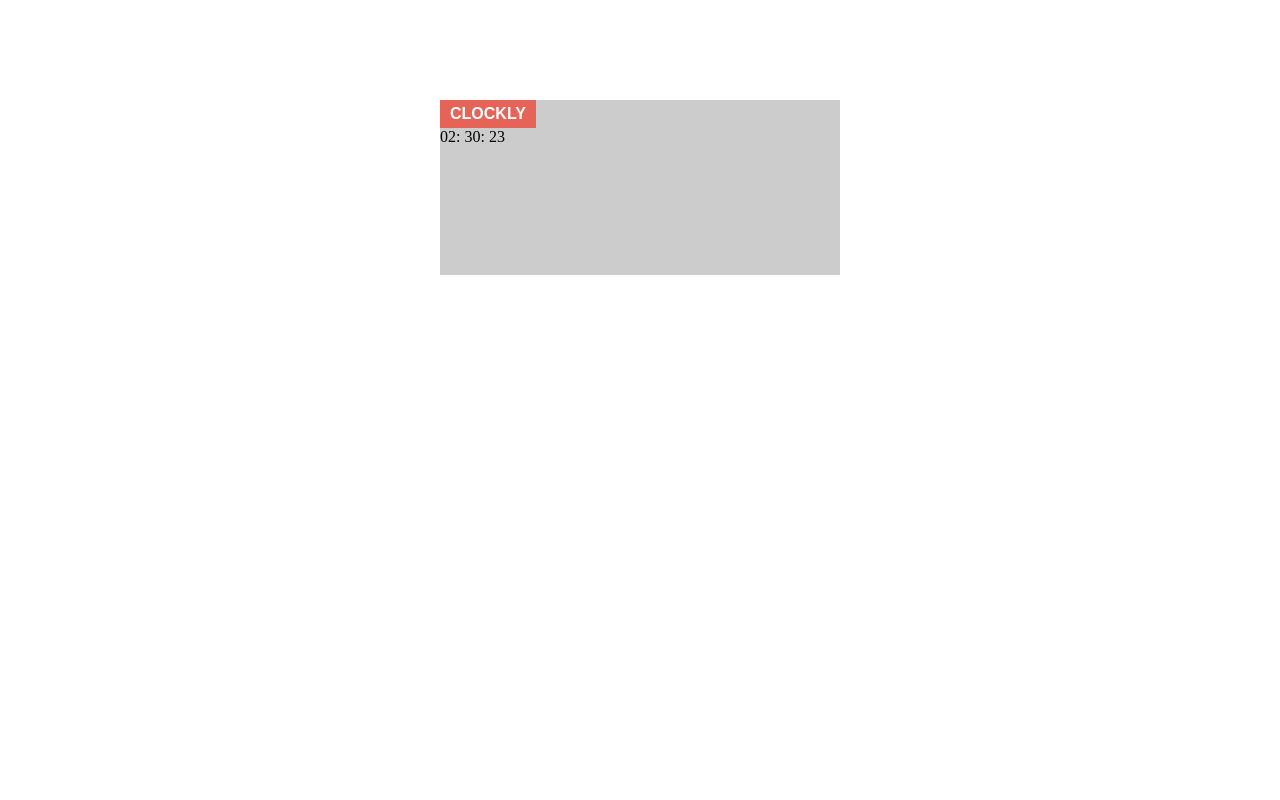
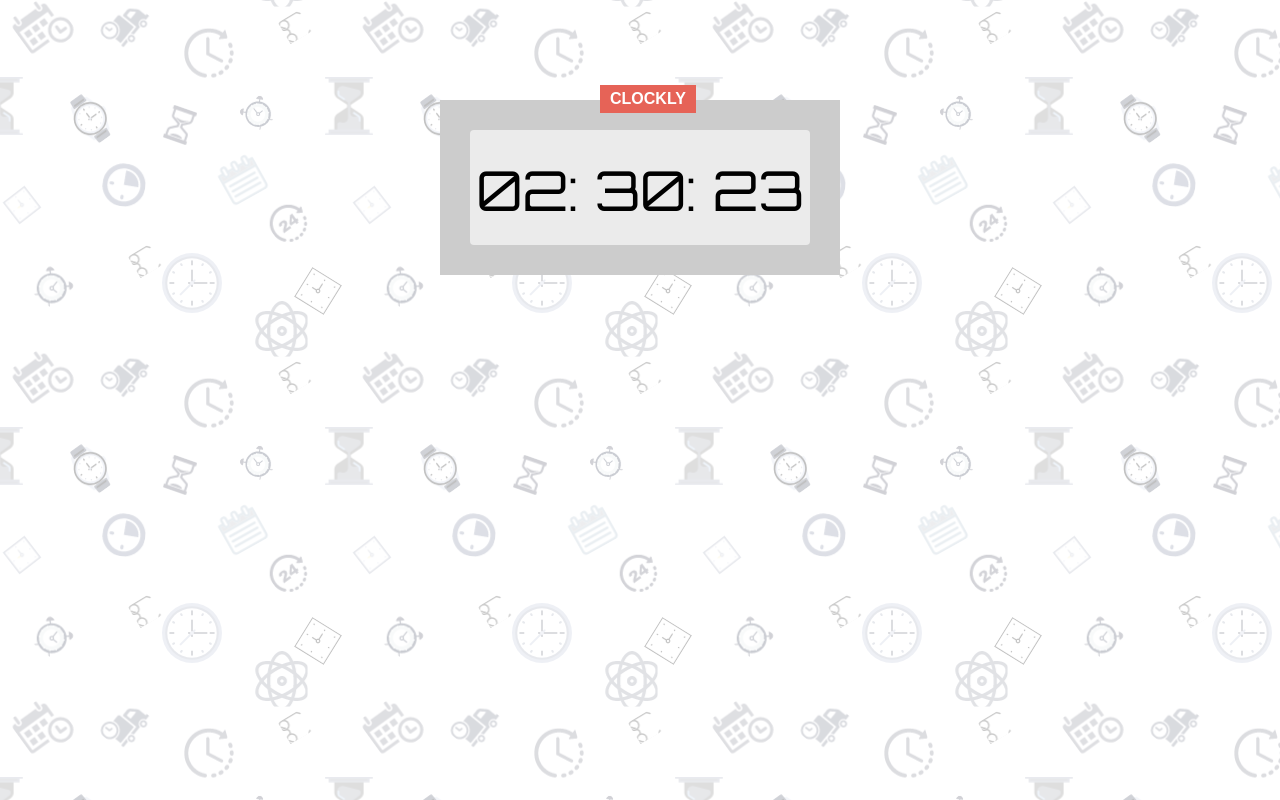
Before and after one commit to wzelichowski/digital-clock, a plain HTML site: page index.html in a window 1280 px wide. Drawn offline with Linux system fonts and the light colour scheme.

Commit message:
Added background and finished visual side

```diff
--- a/styles.css
+++ b/styles.css
@@ -1,3 +1,5 @@
+@import url('https://fonts.googleapis.com/css?family=Orbitron');
+
 * {
   padding: 0;
   margin: 0;
@@ -5,7 +7,7 @@
 }
 
 body {
-  background-color: white;
+  background: url('clock-pattern.png');
 }
 
 .main {
@@ -13,6 +15,8 @@ body {
   width: 400px;
   height: 175px;
   margin: 100px auto;
+  position: relative;
+  padding: 30px;
 }
 
 .badge {
@@ -22,4 +26,17 @@ body {
   padding: 5px 10px;
   font-family: sans-serif;
   font-weight: bold;
+  position: absolute;
+  top: -15px;
+  left: 40%;
 }
+
+.clock {
+  background-color: #EBEBEB;
+  text-align: center;
+  font-size: 55px;
+  height: 100%;
+  padding-top: 25px;
+  font-family: Orbitron;
+  border-radius: 4px;
+}
```
Also changed, not shown: clock-pattern.png (added).
